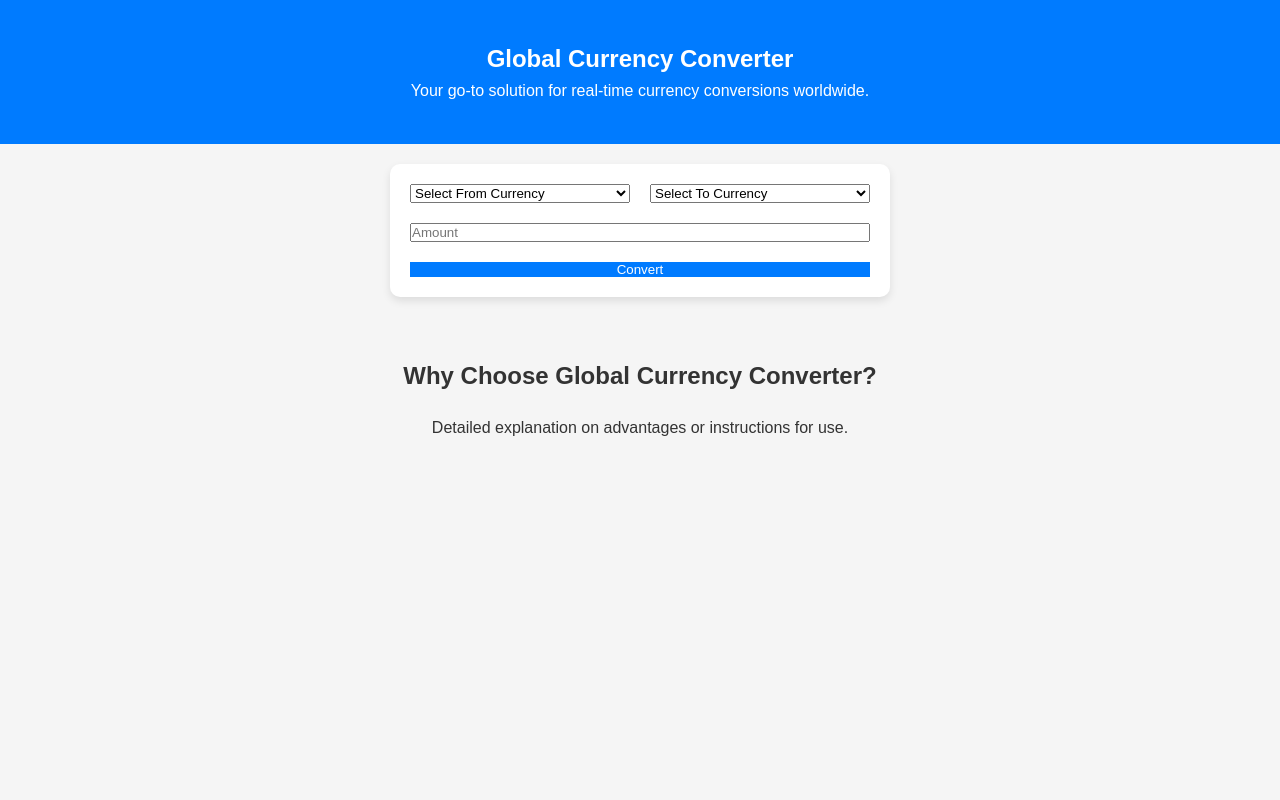
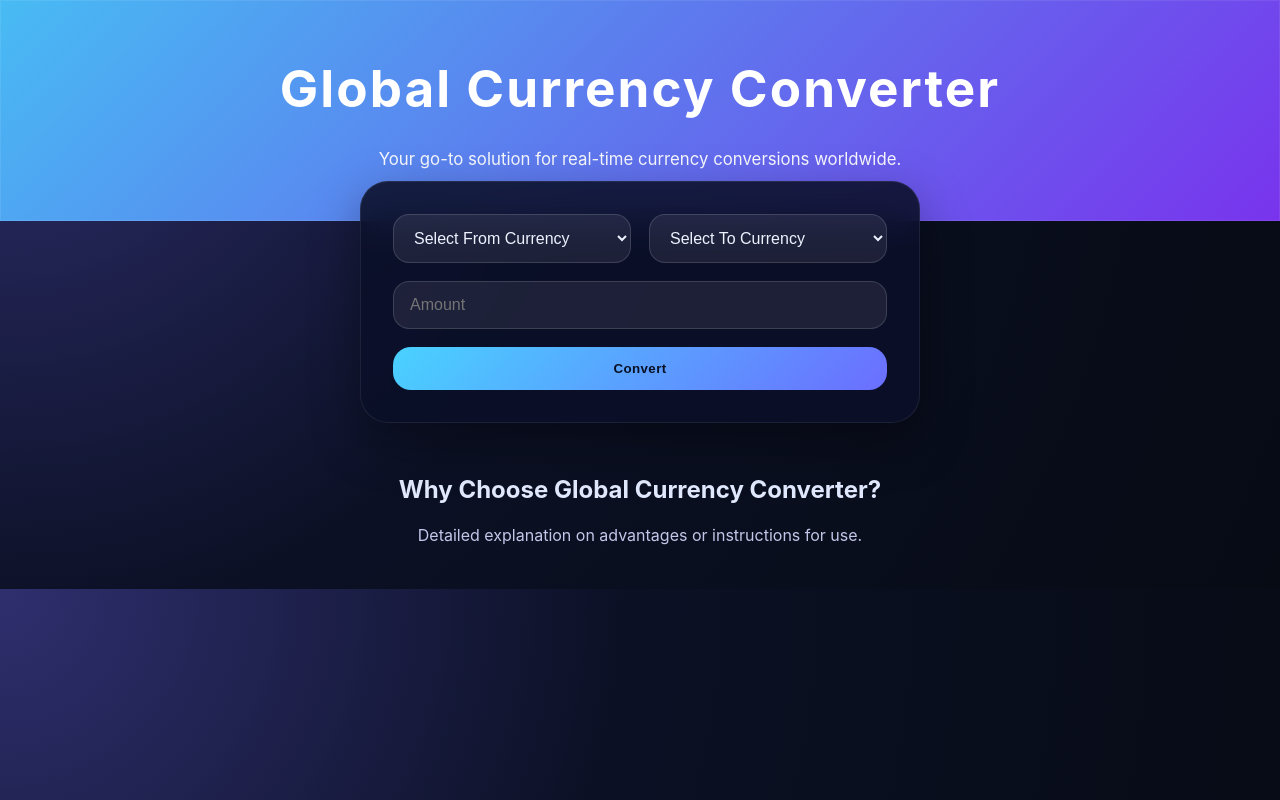
Before and after one commit to Kambai2/fullstack-currency-converter, a React app in the folder frontend/: page / in a window 1280 px wide. Built offline with nearby package versions, Linux system fonts and the light colour scheme; the HTML template or start-up script is replaced by a standard one.

Commit message:
Update frontend color scheme with creative new UI palette

```diff
--- a/frontend/src/CurrencyConverter.css
+++ b/frontend/src/CurrencyConverter.css
@@ -5,123 +5,145 @@
 }
 
 body {
-    font-family: Arial, Helvetica, sans-serif;
-    background-color: #f5f5f5;
-    color: #333;
+    font-family: 'Inter', Arial, Helvetica, sans-serif;
+    background: radial-gradient(circle at top left, #2f2f6f 0%, #0b1024 45%, #070b14 100%);
+    color: #f3f6ff;
     line-height: 1.6;
 }
 
 .hero {
-background-color: #007bff;
-color: white;
-padding: 40px 20px;
-text-align: center;
+    background: linear-gradient(135deg, rgba(74, 199, 255, 0.92), rgba(130, 55, 255, 0.92));
+    color: #fff;
+    padding: 48px 24px;
+    text-align: center;
+    box-shadow: inset 0 0 0 1px rgba(255,255,255,0.08);
+}
+
+.hero h1 {
+    font-size: clamp(2rem, 4vw, 3.5rem);
+    letter-spacing: 0.04em;
+    margin-bottom: 16px;
+}
+
+.hero p {
+    max-width: 720px;
+    margin: 0 auto;
+    font-size: 1.05rem;
+    opacity: 0.95;
+}
+
+.converter {
+    max-width: 560px;
+    margin: -40px auto 24px;
+    padding: 32px;
+    background: rgba(11, 15, 40, 0.88);
+    border: 1px solid rgba(255, 255, 255, 0.08);
+    border-radius: 28px;
+    box-shadow: 0 18px 50px rgba(0, 0, 0, 0.35);
+    backdrop-filter: blur(18px);
+}
+
+.input {
+    width: 100%;
+    padding: 14px 16px;
+    margin-bottom: 16px;
+    border-radius: 16px;
+    border: 1px solid rgba(255, 255, 255, 0.14);
+    background: rgba(255, 255, 255, 0.08);
+    color: #eef2ff;
+    font-size: 1rem;
+}
+
+.input:focus {
+    outline: none;
+    border-color: rgba(81, 170, 255, 0.88);
+    box-shadow: 0 0 0 4px rgba(81, 170, 255, 0.14);
+    background: rgba(255, 255, 255, 0.12);
+}
+
+.submit-btn {
+    width: 100%;
+    padding: 14px 18px;
+    border-radius: 18px;
+    border: none;
+    background: linear-gradient(135deg, #49d2ff, #6b6eff);
+    color: #081123;
+    cursor: pointer;
+    font-weight: 700;
+    letter-spacing: 0.03em;
+    transition: transform 0.2s ease, box-shadow 0.2s ease;
+}
+
+.submit-btn:hover {
+    transform: translateY(-1px);
+    box-shadow: 0 18px 30px rgba(41, 123, 255, 0.28);
 }
 
 .result {
     text-align: center;
-    padding: 20px;
-    margin-top: 20px;
-    background-color: #f8f9fa;
-    border-radius: 8px;
-    box-shadow: 0 2px 4px rgba(0,0,0,0.1);
-    color: #333;
+    padding: 28px 20px;
+    margin-top: 26px;
+    background: linear-gradient(180deg, rgba(10, 13, 35, 0.98), rgba(18, 24, 66, 0.98));
+    border: 1px solid rgba(255, 255, 255, 0.08);
+    border-radius: 20px;
+    box-shadow: 0 18px 30px rgba(0, 0, 0, 0.3);
+    color: #eef2ff;
 }
 
 .result p {
-    font-size: 18px;
-    margin: 10px 0;
+    font-size: 1.05rem;
+    margin: 12px 0;
 }
 
 .result p:first-child {
-    font-weight: bold;
-    color:#007bff;
-    font-size: 20px;
+    font-weight: 700;
+    color: #74e0ff;
+    font-size: 1.15rem;
 }
 
-.converter {
-    max-width: 500px;
-    margin: 20px auto;
-    padding: 20px;
-    background: white;
-    border-radius: 10px;
-    box-shadow: 0 4px 8px rgba(0, 0, 0, 0.1);
-}
-
-.input .submit-btn {
-    width: 100%;
-    padding: 10px;
-    margin-bottom: 20px;
-    border-radius: 5px;
-    border: 1px solid #ccc;
-}
-
-.input {
-    width: 100%;
-}
-
-.input:focus,
-.submit-btn:focus {
-    outline: none;
-    border-color: #007bff;
-}
-
-.submit-btn {
-    background-color: #007bff;
-    color: white;
-    cursor: pointer;
-    border: none;
-}
-
-.submit-btn:hover {
-    background-color: #0056b3;
-}
-
-.result,
 .error {
     text-align: center;
     margin-top: 20px;
-}
-
-.error {
-    color: red;
+    color: #ff8d8d;
+    font-weight: 600;
 }
 
 .additional-info {
     text-align: center;
-    padding: 20px;
-    margin-top: 40px;
+    padding: 24px 18px 40px;
+    margin-top: 12px;
+    color: #d7dbff;
 }
 
 .additional-info h2 {
-    margin-bottom: 20px;
-    color: #333;
+    margin-bottom: 14px;
+    color: #e1e9ff;
+}
+
+.additional-info p {
+    max-width: 760px;
+    margin: 0 auto;
+    opacity: 0.9;
 }
 
 @media (min-width: 768px) {
     .converter form {
         display: grid;
         grid-template-columns: repeat(2, 1fr);
-        gap: 20px;
+        gap: 18px;
     }
 
     .converter .input,
-    .converter .submit-btn{
-        width: 100%;
-        margin: 0;
-    }
-
-    .converter .input,
-    .converter .submit-btn{
+    .converter .submit-btn {
         width: 100%;
         margin: 0;
     }
 
     .converter .input[type="number"] {
-        grid-column: 1/ -1;
+        grid-column: 1 / -1;
     }
 
-    .submit-btn{
+    .submit-btn {
         grid-column: 1 / -1;
     }
 }
```
